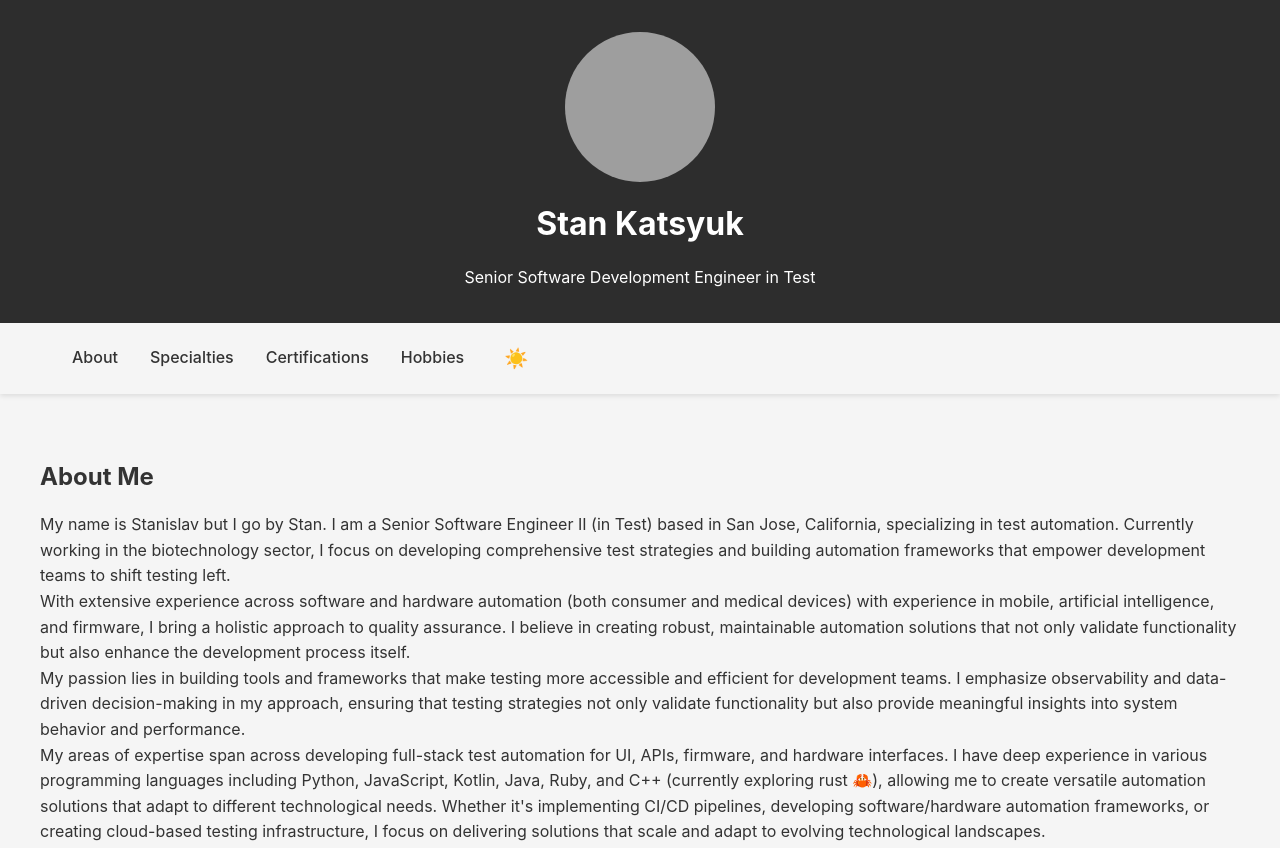
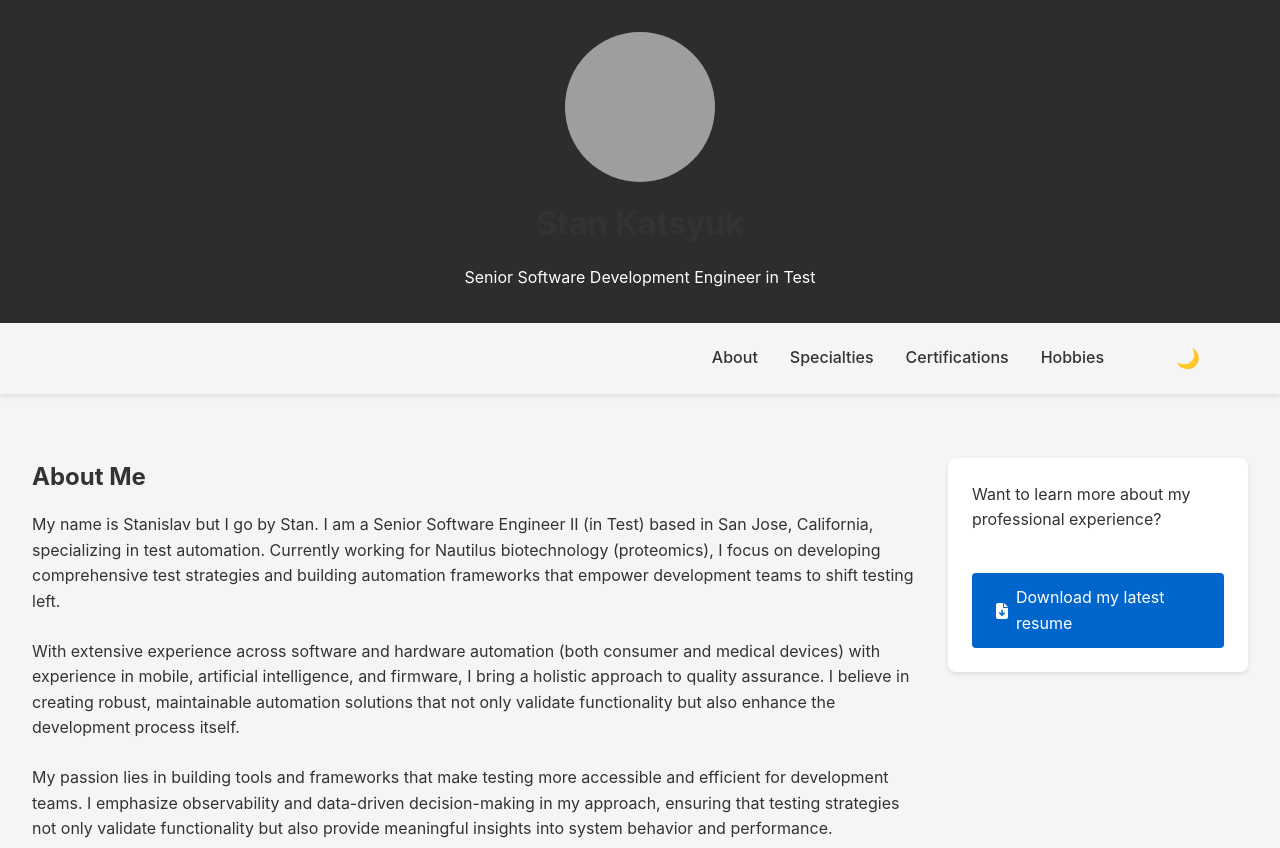
Before and after one commit to StanKatsyuk/portfolio_site, a plain HTML site: page index.html in a window 1280 px wide. Shown: the top 848 px of the page. Drawn offline with Linux system fonts and the light colour scheme; grey boxes are pictures that could not be loaded.

Commit message:
Add more func

```diff
--- a/index.html
+++ b/index.html
@@ -50,11 +50,18 @@
             animation: fadeIn 1s ease-out;
         }
 
+        .header-container {
+            display: flex;
+            flex-direction: column;
+            align-items: center;
+            text-align: center;
+        }
+
         .profile-pic {
             width: 150px;
             height: 150px;
             border-radius: 50%;
-            margin: 0 auto 1rem;
+            margin-bottom: 1rem;
             background-image: url('http://i.imgur.com/XzBL4EPl.png');
             background-size: cover;
             background-position: center;
@@ -79,7 +86,6 @@
             margin: 0 auto;
             display: flex;
             justify-content: space-between;
-            align-items: center;
             padding: 0 2rem;
         }
 
@@ -88,6 +94,12 @@
             display: flex;
             gap: 2rem;
             align-items: center;
+            width: 100%;
+            justify-content: flex-end;
+        }
+
+        .theme-toggle {
+            margin-left: 2rem;
         }
 
         nav a {
@@ -121,6 +133,11 @@
             animation: fadeIn 0.8s ease-out forwards;
         }
 
+        section p {
+            margin-bottom: 1.5rem;
+            color: var(--text-color);
+        }
+
         .container {
             max-width: 1200px;
             margin: 0 auto;
@@ -128,10 +145,50 @@
 
         h1, h2, h3 {
             margin-bottom: 1rem;
+            color: var(--text-color);
         }
 
         .about {
             background: var(--secondary-bg);
+            display: flex;
+            align-items: flex-start;
+        }
+
+        .about-content {
+            flex: 1;
+        }
+
+        .resume-download {
+            flex: 0 0 300px;
+            margin-left: 2rem;
+            padding: 1.5rem;
+            background: var(--card-bg);
+            border-radius: 8px;
+            box-shadow: 0 2px 5px var(--card-shadow);
+            color: var(--text-color);
+        }
+
+        .resume-link {
+            display: inline-flex;
+            align-items: center;
+            gap: 0.5rem;
+            margin-top: 1rem;
+            padding: 0.75rem 1.5rem;
+            background: var(--accent-color);
+            color: white;
+            text-decoration: none;
+            border-radius: 4px;
+            transition: transform 0.3s ease, background-color 0.3s ease;
+        }
+
+        .resume-link:hover {
+            transform: translateY(-2px);
+            background: var(--accent-color);
+            opacity: 0.9;
+        }
+
+        .resume-link i {
+            font-size: 1.1em;
         }
 
         .specialties {
@@ -174,18 +231,23 @@
             transform: translateY(-2px);
         }
 
-        .certification-list {
+        .certification-list,
+        .hobbies {
             list-style: none;
             margin-top: 1rem;
+            color: var(--text-color);
+            text-align: left;
         }
 
-        .certification-list li {
+        .certification-list li,
+        .hobbies li {
             margin-bottom: 0.5rem;
             padding-left: 1.5rem;
             position: relative;
         }
 
-        .certification-list li::before {
+        .certification-list li::before,
+        .hobbies li::before {
             content: "•";
             position: absolute;
             left: 0;
@@ -194,23 +256,6 @@
 
         .hobbies {
             margin-top: 2rem;
-        }
-
-        .hobbies ul {
-            list-style: none;
-        }
-
-        .hobbies li {
-            margin-bottom: 0.5rem;
-            padding-left: 1.5rem;
-            position: relative;
-        }
-
-        .hobbies li::before {
-            content: "•";
-            position: absolute;
-            left: 0;
-            color: var(--accent-color);
         }
 
         footer {
@@ -268,6 +313,15 @@
                 padding: 2rem 1rem;
             }
 
+            .about {
+                flex-direction: column;
+            }
+
+            .resume-download {
+                margin-top: 2rem;
+                margin-left: 0;
+            }
+
             .specialties {
                 grid-template-columns: 1fr;
             }
@@ -275,12 +329,17 @@
             .theme-toggle {
                 margin-top: 1rem;
             }
+
+            .certification-list,
+            .hobbies {
+                text-align: left;
+            }
         }
     </style>
 </head>
 <body>
     <header>
-        <div class="container">
+        <div class="header-container">
             <div class="profile-pic"></div>
             <h1>Stan Katsyuk</h1>
             <p>Senior Software Development Engineer in Test</p>
@@ -304,15 +363,23 @@
     </nav>
 
     <section id="about" class="about">
-        <div class="container">
+        <div class="about-content">
             <h2>About Me</h2>
-            <p>My name is Stanislav but I go by Stan. I am a Senior Software Engineer II (in Test) based in San Jose, California, specializing in test automation. Currently working in the biotechnology sector, I focus on developing comprehensive test strategies and building automation frameworks that empower development teams to shift testing left.</p>
+            <p>My name is Stanislav but I go by Stan. I am a Senior Software Engineer II (in Test) based in San Jose, California, specializing in test automation. Currently working for Nautilus biotechnology (proteomics), I focus on developing comprehensive test strategies and building automation frameworks that empower development teams to shift testing left.</p>
 
             <p>With extensive experience across software and hardware automation (both consumer and medical devices) with experience in mobile, artificial intelligence, and firmware, I bring a holistic approach to quality assurance. I believe in creating robust, maintainable automation solutions that not only validate functionality but also enhance the development process itself.</p>
 
             <p>My passion lies in building tools and frameworks that make testing more accessible and efficient for development teams. I emphasize observability and data-driven decision-making in my approach, ensuring that testing strategies not only validate functionality but also provide meaningful insights into system behavior and performance.</p>
 
             <p>My areas of expertise span across developing full-stack test automation for UI, APIs, firmware, and hardware interfaces. I have deep experience in various programming languages including Python, JavaScript, Kotlin, Java, Ruby, and C++ (currently exploring rust 🦀), allowing me to create versatile automation solutions that adapt to different technological needs. Whether it's implementing CI/CD pipelines, developing software/hardware automation frameworks, or creating cloud-based testing infrastructure, I focus on delivering solutions that scale and adapt to evolving technological landscapes.</p>
+        </div>
+        <div class="resume-download">
+            <p>Want to learn more about my professional experience?</p>
+            <a href="https://drive.google.com/file/d/0B1hsDHZzV05AU3lEeVBfWG5CNXRzbDllTEw4akU4dmpFWHFN/view?usp=sharing"
+               target="_blank"
+               class="resume-link">
+                <i class="fas fa-file-download"></i> Download my latest resume
+            </a>
         </div>
     </section>
 
@@ -369,14 +436,12 @@
     <section id="hobbies">
         <div class="container">
             <h2>Hobbies</h2>
-            <div class="hobbies">
-                <ul>
+            <ul class="hobbies">
                 <li>Enjoying life with my family</li>
                 <li>Working on a (personal) engineering project on a weekly basis</li>
                 <li>Working on/Driving my 1971, BMW 2002</li>
                 <li>Travel/Photography</li>
             </ul>
-            </div>
         </div>
     </section>
 
@@ -409,7 +474,7 @@
 
      function setTheme(isDark) {
          document.documentElement.setAttribute('data-theme', isDark ? 'dark' : 'light');
-            themeIcon.textContent = isDark ? '🌙' : '☀️';
+         themeIcon.textContent = isDark ? '☀️' : '🌙';
          localStorage.setItem('theme', isDark ? 'dark' : 'light');
      }
 
@@ -441,7 +506,7 @@
          });
      });
 
-        // Update current year
+     // Update current year dynamically
      document.getElementById('current-year').textContent = new Date().getFullYear();
 
      // Intersectional observer for animations
@@ -472,5 +537,3 @@
          });
      });
  </script>
-</body>
-</html>
```
Lines whose indentation alone changed are shown as unchanged.
